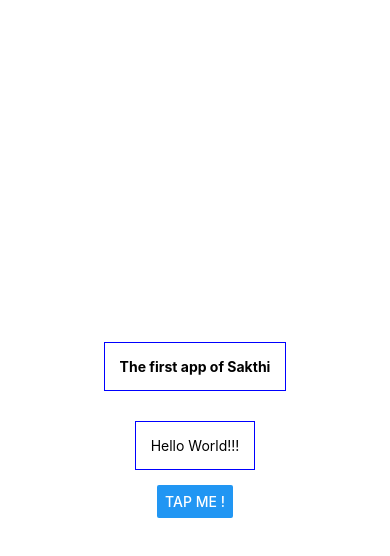
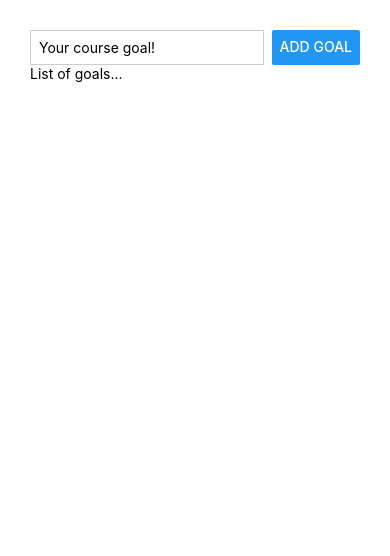
Before and after one commit to Sakthisivaprakash/react-native-first, a React Native app: screen / in a window 390 px wide. Shown: the top 556 px of the page. Built offline with nearby package versions, Linux system fonts and the light colour scheme.

Commit message:
basic structure

```diff
--- a/App.js
+++ b/App.js
@@ -1,30 +1,32 @@
-import { Button, StyleSheet, Text, View } from "react-native";
+import { Button, StyleSheet, Text, TextInput, View } from "react-native";
 
 export default function App() {
   return (
-    <View style={styles.container}>
+    <View style={styles.appContainer}>
+      <View style={styles.inputContainer}>
+        <TextInput style={styles.textInput} placeholder="Your course goal!" />
+        <Button title="Add Goal" />
+      </View>
       <View>
-        <Text style={{ ...styles.titleText, fontWeight: "bold" }}>
-          The first app of Sakthi
-        </Text>
+        <Text>List of goals...</Text>
       </View>
-      <Text style={styles.titleText}>Hello World!!!</Text>
-      <Button title="Tap me !" />
     </View>
   );
 }
 
 const styles = StyleSheet.create({
-  container: {
-    flex: 1,
-    backgroundColor: "#fff",
-    alignItems: "center",
-    justifyContent: "center",
+  appContainer: {
+    padding: 30,
   },
-  titleText: {
-    margin: 15,
+  inputContainer: {
+    flexDirection: "row",
+    justifyContent: "space-between",
+  },
+  textInput: {
     borderWidth: 1,
-    borderColor: "blue",
-    padding: 15,
+    borderColor: "#ccc",
+    width: "80%",
+    marginRight: 8,
+    padding: 8
   },
 });
```
